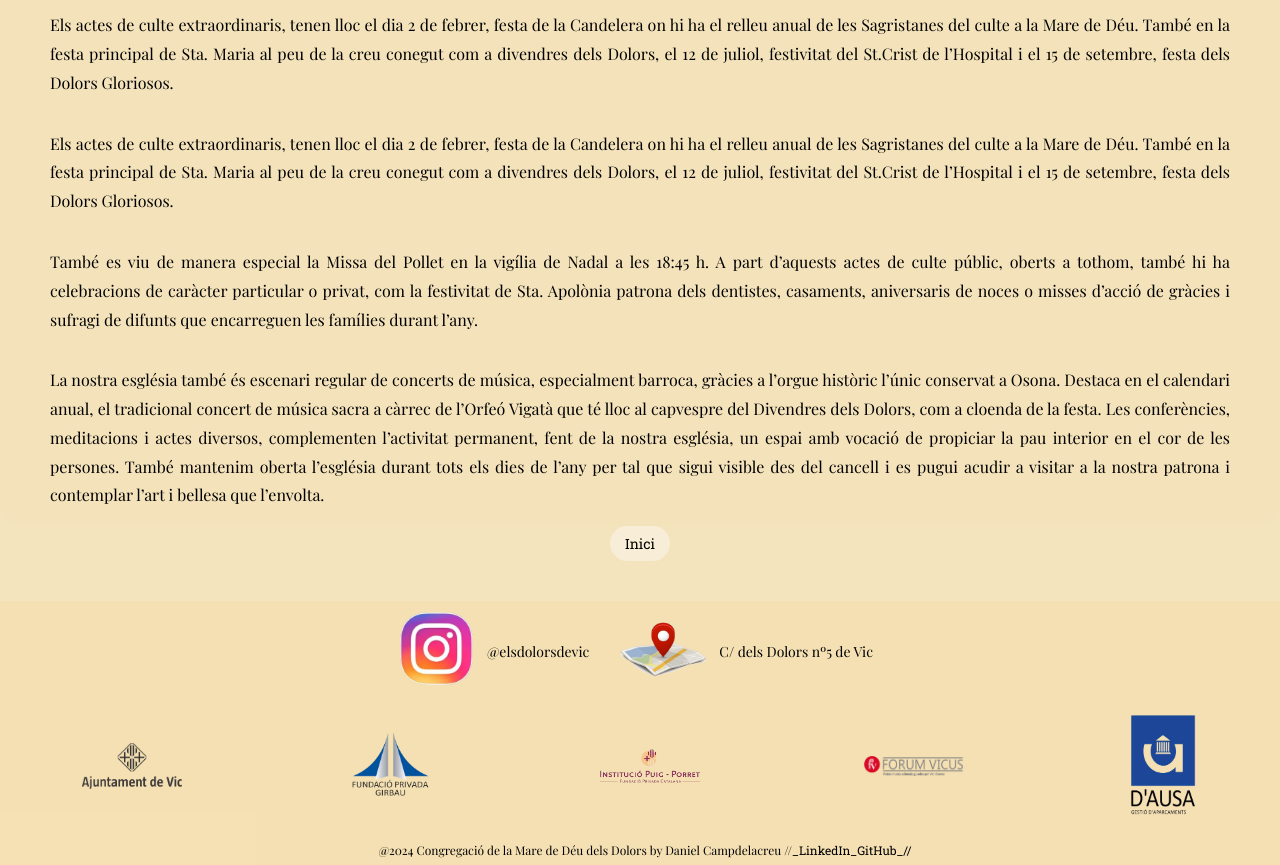
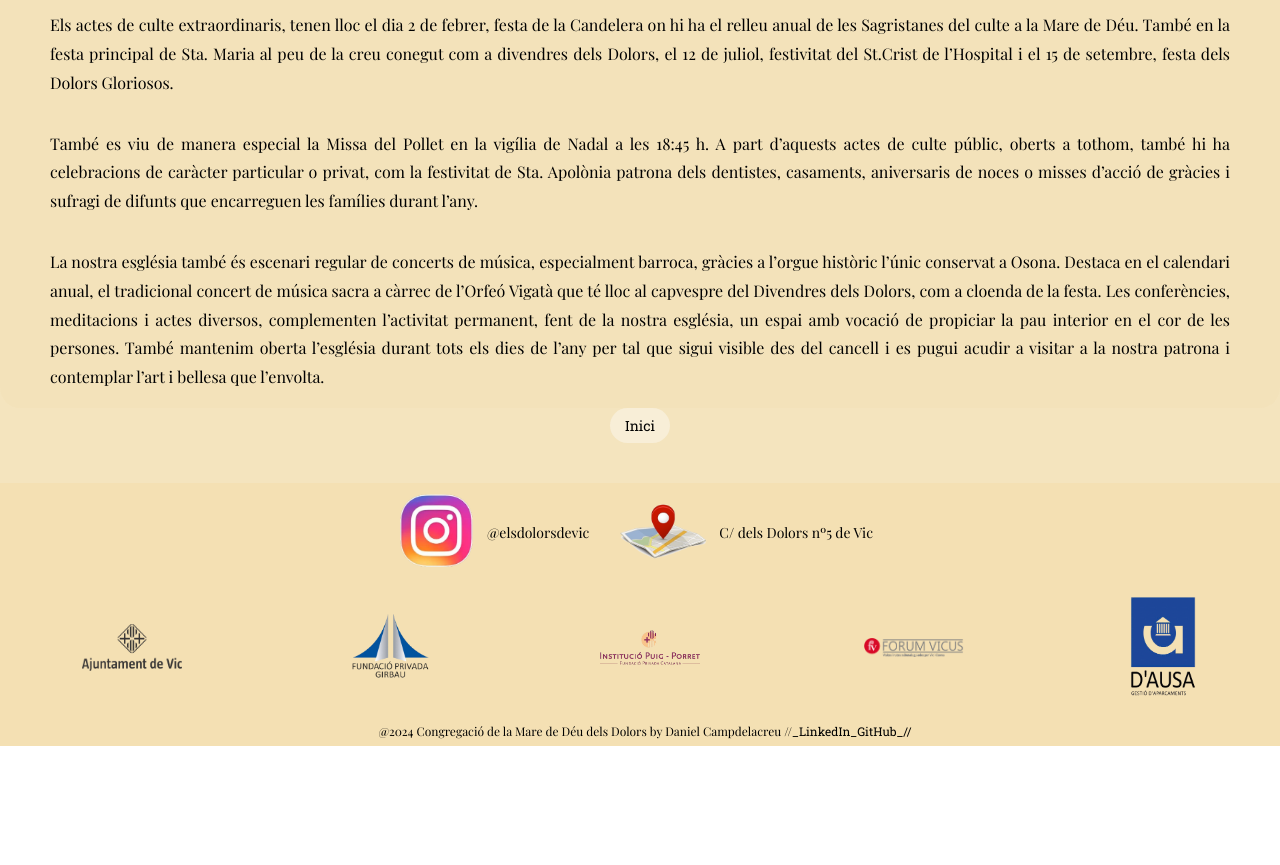
Before and after one commit to danicampdelacreu/congregacio_vic, a React (Create React App) app: page /espiritual in a window 1280 px wide. Shown: the part 1220-2085 px from the top of the page. After the commit the page ends 1966 px from the top, so only its background shows below. Built offline with nearby package versions, Linux system fonts and the light colour scheme; a web font is replaced by a local one.

Commit message:
Ajust errors escriptura

```diff
--- a/src/components/header/Header.jsx
+++ b/src/components/header/Header.jsx
@@ -45,7 +45,7 @@ export default function Header() {
             </li>
             <li>
               <Link to="/historia" onClick={closeMenu}>
-                HISTORIA
+                HISTÒRIA
               </Link>
             </li>
             <li>
--- a/src/routes/espiritual/Espiritual.jsx
+++ b/src/routes/espiritual/Espiritual.jsx
@@ -64,12 +64,6 @@ export default function Espirtual() {
                         Maria al peu de la creu conegut com a divendres dels Dolors, el
                         12 de juliol, festivitat del St.Crist de l’Hospital i el 15 de
                         setembre, festa dels Dolors Gloriosos.</p>
-                    <p>Els actes de culte extraordinaris, tenen lloc el dia 2 de febrer,
-                        festa de la Candelera on hi ha el relleu anual de les Sagristanes
-                        del culte a la Mare de Déu. També en la festa principal de Sta.
-                        Maria al peu de la creu conegut com a divendres dels Dolors, el
-                        12 de juliol, festivitat del St.Crist de l’Hospital i el 15 de
-                        setembre, festa dels Dolors Gloriosos.</p>
                     <p>També es viu de manera especial la Missa del Pollet en la vigília
                         de Nadal a les 18:45 h.
                         A part d’aquests actes de culte públic, oberts a tothom, també hi
--- a/src/routes/historia/Historia.jsx
+++ b/src/routes/historia/Historia.jsx
@@ -13,12 +13,12 @@ export default function Historia() {
 
             <div className='historiaFoto'></div>
             <div className='historiaTitulo'>
-                <h2>HISTORIA</h2>
+                <h2>HISTÒRIA</h2>
             </div>
             <div className='historiaExpli'>
 
                 <p>Tot i que anteriorment ja existia una capella amb aquesta advocació a l’església de la Pietat. La història de la Venerable Congregació de la Marededéu dels Dolors de Vic es remunta al 21 d’abril de 1689, gràcies al Dr. Francesc Garrigó. Els inicis no van ser en aquesta casa que tots coneixem avui, sinó en un oratori particular del canonge Ramis, a l’hospital de la Santa Creu. No serà fins el 18 de setembre de 1724 que s’iniciaran les obres de construcció de l’actual església, que s’allargaran fins el 12 de setembre de 1728. Gràcies, en aquesta ocasió, a la intervenció del canonge Esteve Ferrer.</p>
-                <p>El segle XVIII serà un moment de gran importància per a la nostra Congregació, ja que, no només haurà aixecat una església, sinó que també es faran altres grans aportacions històriques. Per una banda, el 1750 s’instaurà l’acte penitencial més números i important de la Setmana Santa vigatana, la Processó dels Armats. Aquesta processó, a partir de 1760, ja podrà treure al carrer la imatge de la Verge Dolorosa que tothom coneix i que serà esculpida al taller vigatà dels Real.</p>
+                <p>El segle XVIII serà un moment de gran importància per a la nostra Congregació, ja que, no només haurà aixecat una església, sinó que també es faran altres grans aportacions històriques. Per una banda, el 1750 s’instaurà l'acte penitencial més nombrós i important de la Setmana Santa vigatana, la Processó dels Armats. Aquesta processó, a partir de 1760, ja podrà treure al carrer la imatge de la Verge Dolorosa que tothom coneix i que serà esculpida al taller vigatà dels Real.</p>
                 <p>Des d’un inici i malgrat la seva llegenda negra, la Congregació ha estat un espai de trobada del poble en tot el seu espectre social, persones riques i persones pobres s’han reunit de tu a tu. Amb una vestimenta de treball, que els iguala a tots, com és la vesta negra. I més enllà d’aquest fet, una altra marca important d’aquesta Congregació mariana, ha estat el fet de tenir un espai per a les dones i regit per aquestes. Que és la institució de les Sagristanes.</p>
                 <p>La Sagristana pren el model de les ajudants de cambra de les grans reines de la història i no hi ha reina més important que la del Cel. Així, la seva tasca ha estat vestir la Verge Dolorosa i mantenir l’espai en condicions i adient a la seva grandesa.</p>
                 <p>Però també s’han conegut moments foscos en la història dels Dolors, començant per la Guerra Civil que va malmetre el retaule de 1760 (només en resten un escut de la família Beuló, els 4 angelets del peu de la Dolorosa, salvats pel fabricant de sants Clotet, i el cap de la Verge, salvat per una nena que es deia Lourdes Coma). Igualment, des de 1973 fins a 1981, quan es va deixar de celebrar la Processó dels Armats.</p>
--- a/src/routes/processo/Processo.jsx
+++ b/src/routes/processo/Processo.jsx
@@ -26,7 +26,7 @@ export default function Processo() {
             </div>
 
             <div className="processoExpli">
-                <p>La primera referència a la Processó dels Armats o del Silenci, és de 1750. Aquesta és, segons els experts, la manifestació piatosa que millor ha guardat les formes tradicionals i, per tant, un interessant viatge al segle XVIII.</p>
+                <p>La primera referència a la Processó dels Armats o del Silenci, és de 1750. Aquesta és, segons els experts, la manifestació pietosa que millor ha guardat les formes tradicionals i, per tant, un interessant viatge al segle XVIII.</p>
                 <p>Pocs han estat els anys en què no s'ha celebrat, per causa de la pluja o de pandèmies. El període més llarg va ser des del 1973 al 1981, any en què uns joves i la voluntat de la gent, varen ajudar a recuperar-la i amb una gran assistència.La Processó, no ha restat immòbil als canvis del nostre temps. Essent oberta a totes les persones, sense limitació de cap mena.</p>
                 <p>L'ambient dels carrers del centre històric de la ciutat amb el foc, els papus i els armats i aquell silenci, trencat només per les llances picant a terra i el cant de l'Stabat Mater crea una atmosfera molt especial. Fins al punt que gent d'arreu participa d'aquest acte multitudinari, que agrupa a unes 500 persones.</p>
                 <p>Els vestits dels Armats són fets per la sastreria Vinyals de Barcelona el 1951, la tropa porta la capa de color vermell i els capitans de color blau. També els infants que fan llum porten la capa de colors, en funció de qui acompanyen. El 1981 es va fer un cos nou amb capa morada, el color propi de la Setmana Santa, i que acompanya les imatges de Crist a la creu i de la Verge Dolorosa</p>
```
